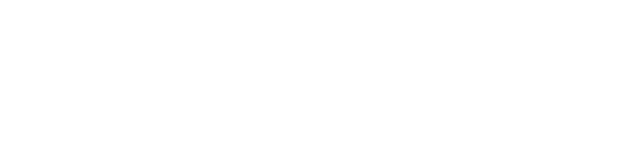
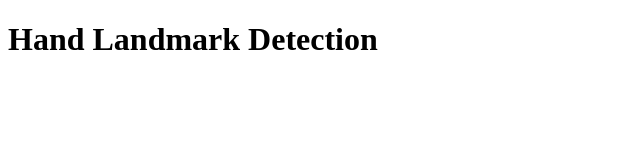
Before and after one commit to Sportscool1/Handlandmark-detection, a plain HTML site: page index.html in a window 1280 px wide. Shown: the whole page, without its empty margins (0-640 px from the left). Drawn offline with Linux system fonts and the light colour scheme.

Commit message:
Update index.html

```diff
--- a/index.html
+++ b/index.html
@@ -1,4 +1,25 @@
+<!DOCTYPE html>
+<html lang="en">
 <head>
   <script src="https://cdn.jsdelivr.net/npm/@mediapipe/tasks-vision/vision_bundle.js"
     crossorigin="anonymous"></script>
+  <meta charset="UTF-8">
+    <meta name="viewport" content="width=device-width, initial-scale=1.0">
+    <title>Hand Landmark Detection</title>
+    <link rel="stylesheet" href="styles.css">
 </head>
+<body>
+    <header>
+        <h1>Hand Landmark Detection</h1>
+    </header>
+    <main>
+        <section id="video-container">
+            <video id="video" width="640" height="480" autoplay></video>
+        </section>
+        <section id="canvas-container">
+            <canvas id="canvas" width="640" height="480"></canvas>
+        </section>
+    </main>
+    <script src="script.js"></script>
+</body>
+</html>
```
